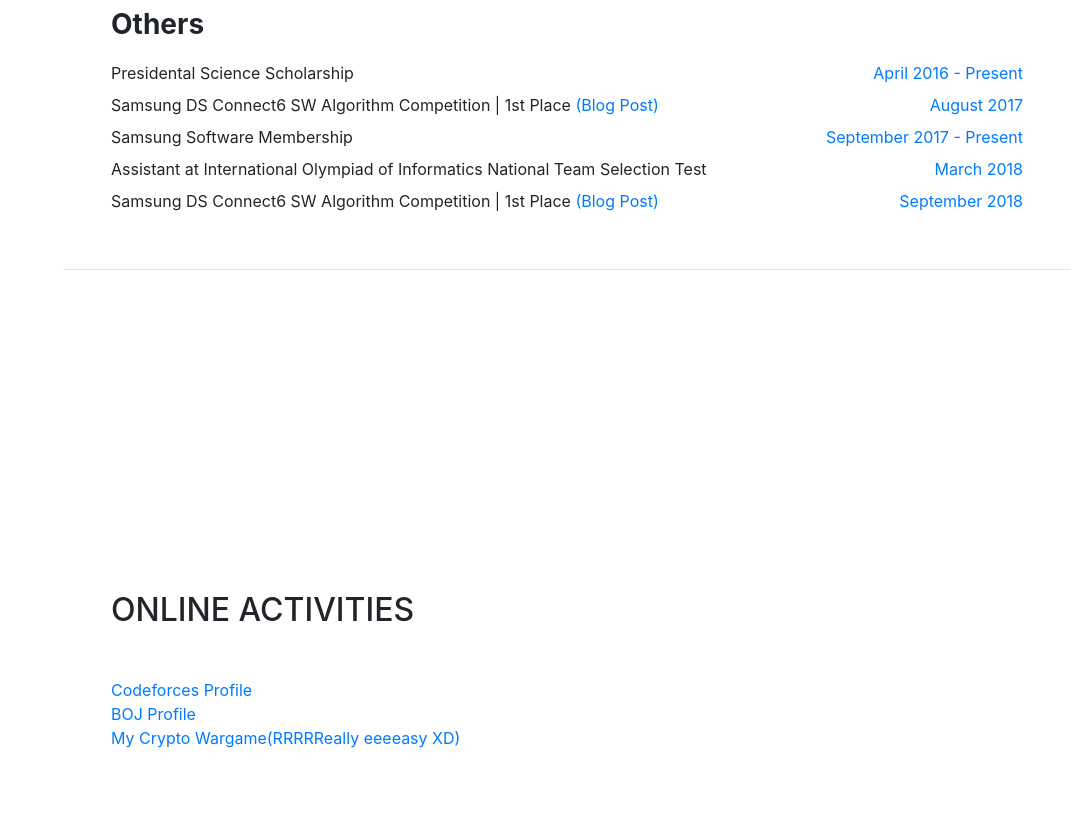
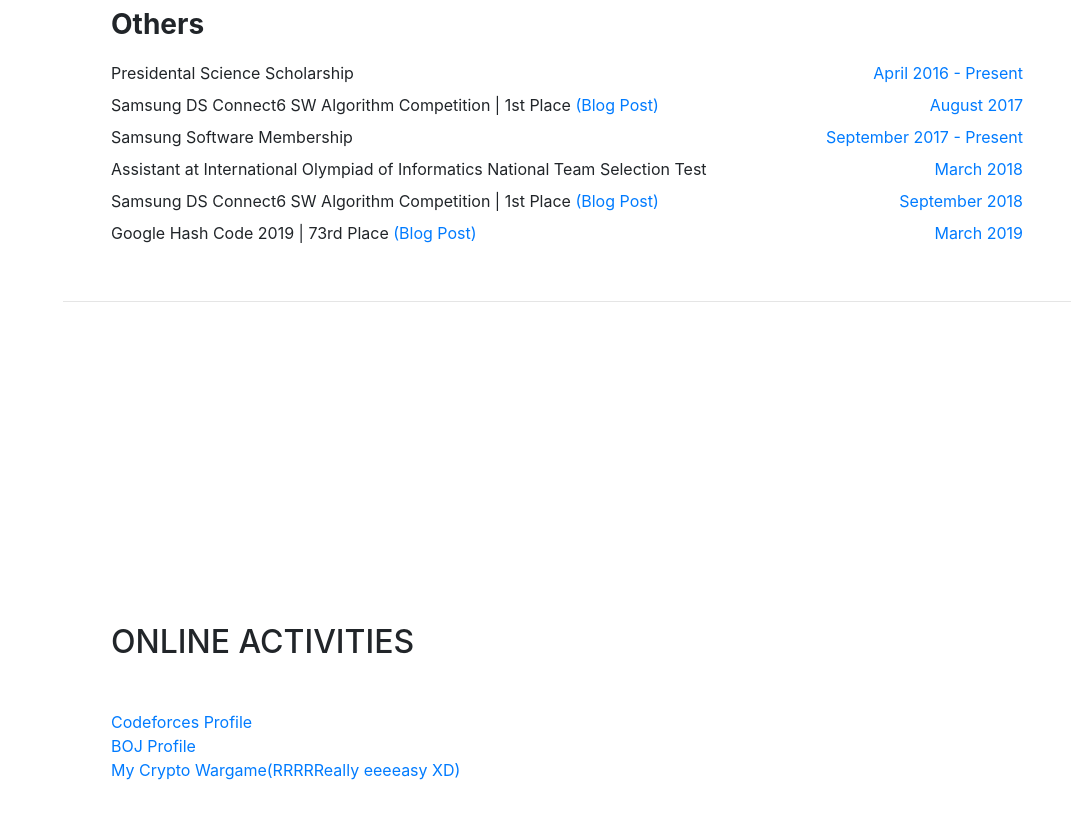
Before and after one commit to encrypted-def/encrypted-def.github.io, a website with bundled scripts: page resume/index.html in a window 1280 px wide. Shown: the part 3259-4078 px from the top of the page, without its empty margins (209-1280 px from the left). Built offline with nearby package versions, Linux system fonts and the light colour scheme; a web font is replaced by a local one.

Commit message:
Update index.html

```diff
--- a/resume/index.html
+++ b/resume/index.html
@@ -393,6 +393,14 @@
           </div>
         </div>
 
+        <div class="resume-item d-flex flex-column flex-md-row justify-content-between mb-2">
+          <div class="resume-content">
+            Google Hash Code 2019 | 73rd Place <a href="https://blog.encrypted.gg/777">(Blog Post)</a>
+          </div>
+          <div class="resume-date text-md-right">
+            <span class="text-primary">March 2019</span>
+          </div>
+        </div>
 
       </div>
     </section>
```
